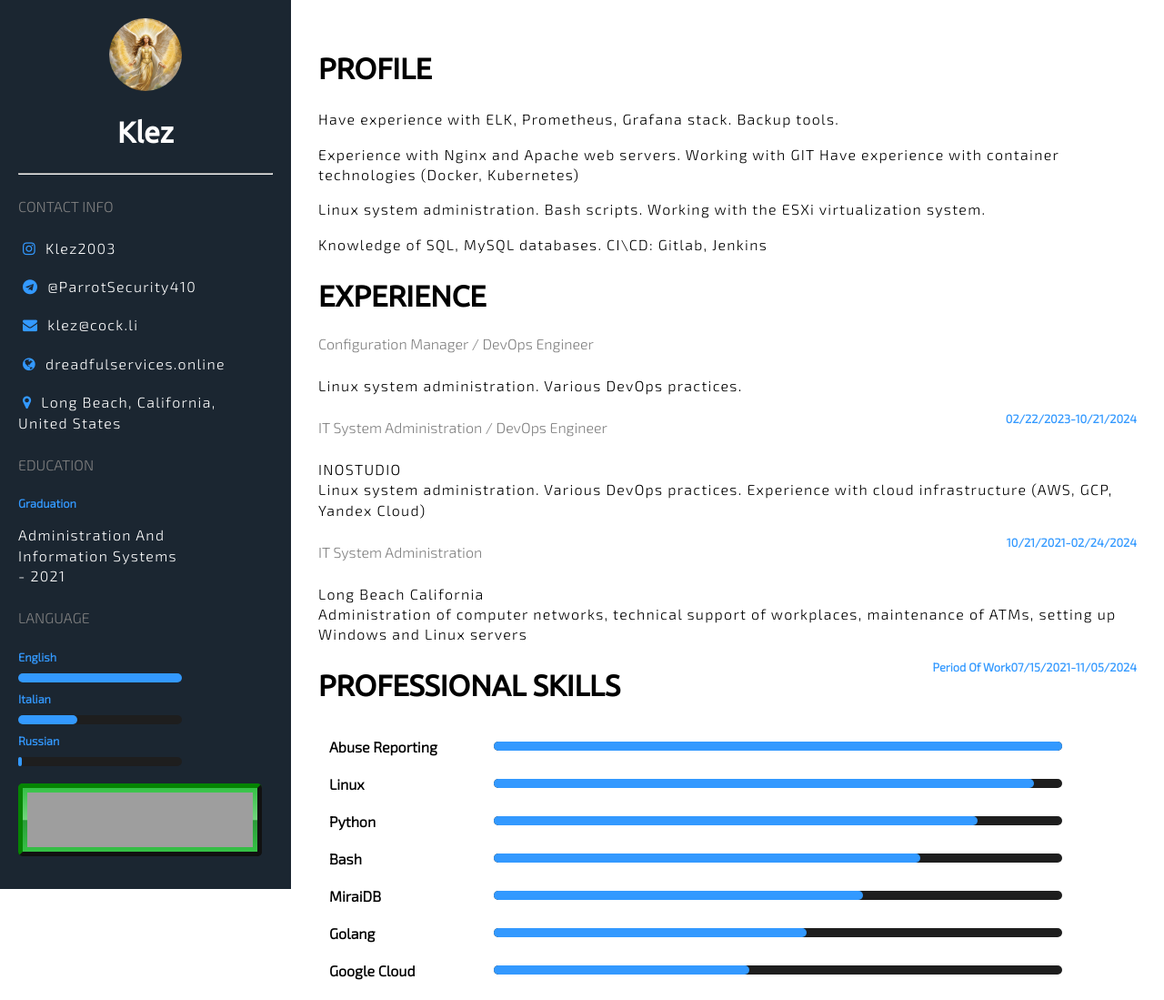
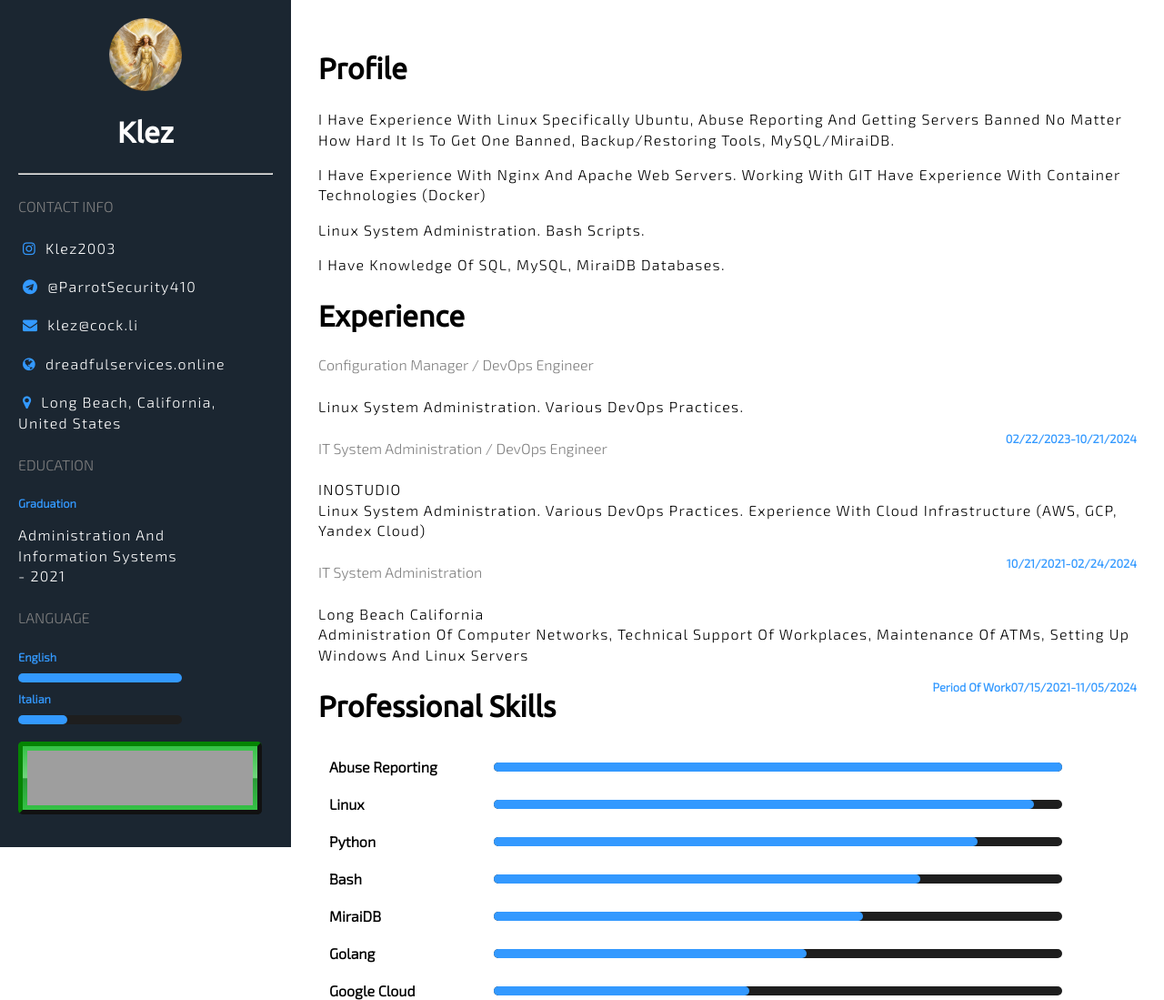
Before and after one commit to Klez2003/resume, a plain HTML site: page index.html in a window 1280 px wide. Shown: the whole page at 91% size. Drawn offline with nearby package versions, Linux system fonts and the light colour scheme; grey boxes are pictures that could not be loaded.

Commit message:
Update index.html

```diff
--- a/index.html
+++ b/index.html
@@ -44,7 +44,7 @@
     <meta http-equiv="X-UA-Compatible" content="IE=edge,chrome=1" />
     <meta name="author" content="Klez" />
     <meta name="description" content="Klez - CV. DevOps Engineer, Linux admin" />
-    <meta name="keywords" content="DevOps, Linux admin, CD/CD, ELK, Docker, K8s, kubernetes, IT System Administrator, Gitlab-CI, Yandex Cloud, AWS, GCP, bash, python, CV" />
+    <meta name="keywords" content="DevOps, Linux admin, CI/CD, Docker, IT System Administrator, Google Cloud, AWS, bash, python, Golang, batch, Linux" />
     <meta property="og:locale" content="en_US" />
     <meta property="og:url" content="" />
     <meta property="og:site_name" content="Klez RESUME" />
@@ -91,11 +91,7 @@
     </div>
     <label>Italian</label>
     <div class="progress_container">
-    <div class="progress_bar" style="width:36%"></div>
-    </div>
-    <label>Russian</label>
-    <div class="progress_container">
-    <div class="progress_bar" style="width:2%"></div>
+    <div class="progress_bar" style="width:30%"></div>
     </div>
 <div>
 <br>
@@ -105,27 +101,24 @@
 </div>
     </section>
     <section class="section_right">
-    <h1 class="title">PROFILE</h1>
-    <p> Have experience with ELK, Prometheus, Grafana stack.
-        Backup tools.</p>
-    <p> Experience with Nginx and Apache web servers. Working with GIT
-        Have experience with container technologies (Docker, Kubernetes)</p>
-    <p> Linux system administration. Bash scripts.
-        Working with the ESXi virtualization system.</p>
-    <p> Knowledge of SQL, MySQL databases.
-        CI\CD: Gitlab, Jenkins</p>
-    <h1 class="title">EXPERIENCE</h1>
+    <h1 class="title">Profile</h1>
+    <p>I Have Experience With Linux Specifically Ubuntu, Abuse Reporting And Getting Servers Banned No Matter How Hard It Is To Get One Banned, Backup/Restoring Tools, MySQL/MiraiDB.</p>
+    <p>I Have Experience With Nginx And Apache Web Servers. Working With GIT
+        Have Experience With Container Technologies (Docker)</p>
+    <p> Linux System Administration. Bash Scripts.</p>
+    <p>I Have Knowledge Of SQL, MySQL, MiraiDB Databases.</p>
+    <h1 class="title">Experience</h1>
     <h5 class="sub-title">Configuration Manager / DevOps Engineer</h5>
-    <p>Linux system administration. Various DevOps practices.</p>
+    <p>Linux System Administration. Various DevOps Practices.</p>
     <em style="float:right;">02/22/2023-10/21/2024</em>
     <h5 class="sub-title">IT System Administration / DevOps Engineer</h5>
-    <p>INOSTUDIO</br>Linux system administration. Various DevOps practices. Experience with cloud infrastructure (AWS, GCP, Yandex Cloud)</p>
+    <p>INOSTUDIO</br>Linux System Administration. Various DevOps Practices. Experience With Cloud Infrastructure (AWS, GCP, Yandex Cloud)</p>
     <em style="float:right;">10/21/2021-02/24/2024</em>
     <h5 class="sub-title">IT System Administration</h5>
-    <p>Long Beach California</br>Administration of computer networks, technical support of workplaces, maintenance of ATMs, setting up Windows and Linux servers</p>
+    <p>Long Beach California</br>Administration Of Computer Networks, Technical Support Of Workplaces, Maintenance Of ATMs, Setting Up Windows And Linux Servers</p>
     <em style="float:right;">07/15/2021-11/05/2024</em>
     <em style="float:right;">Period Of Work</em>
-    <h1 class="title">PROFESSIONAL SKILLS</h1>
+    <h1 class="title">Professional Skills</h1>
     <table>
         <tr><td>Abuse Reporting</td><td>
             <div class="progress_container">
```
